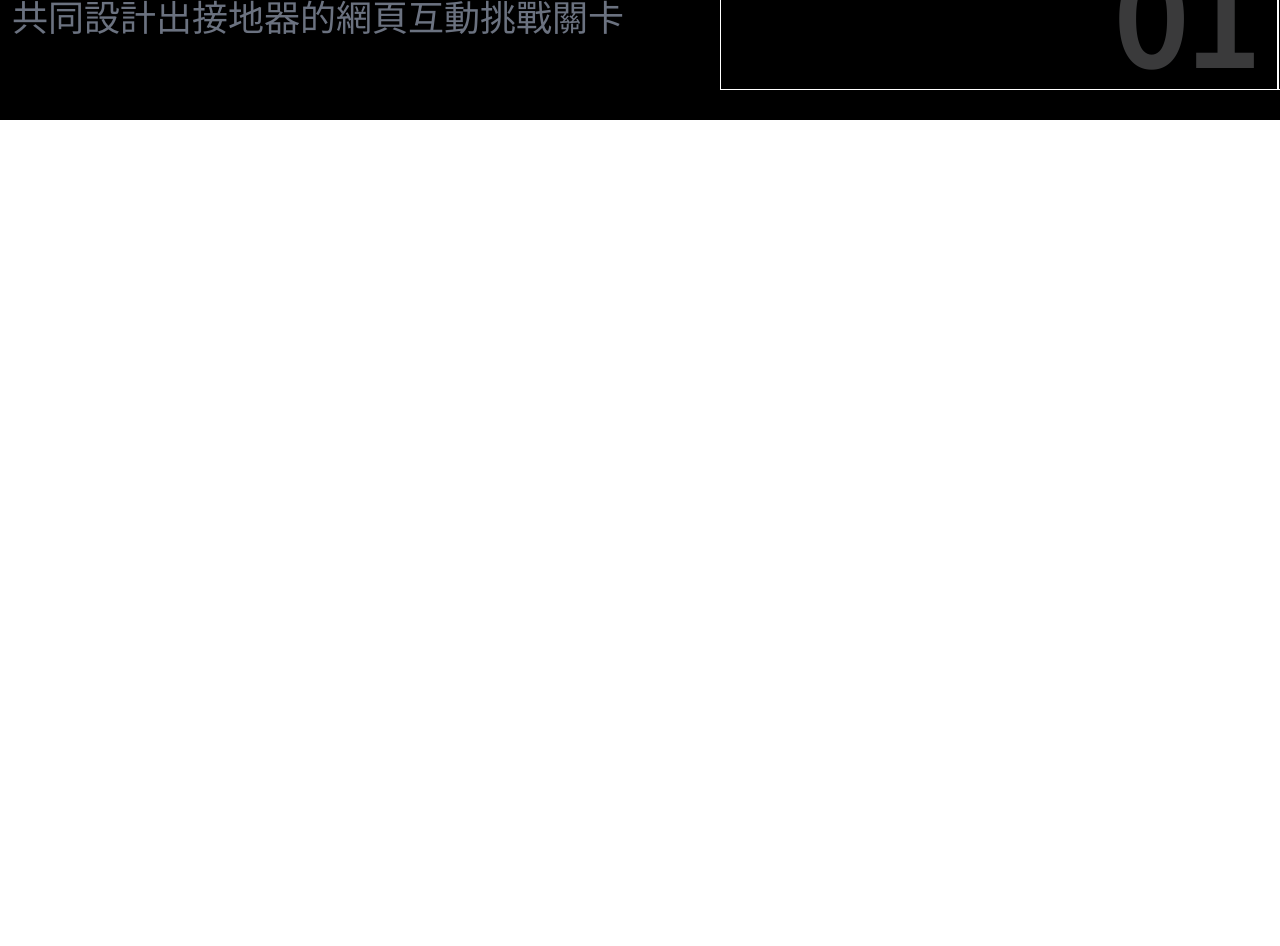
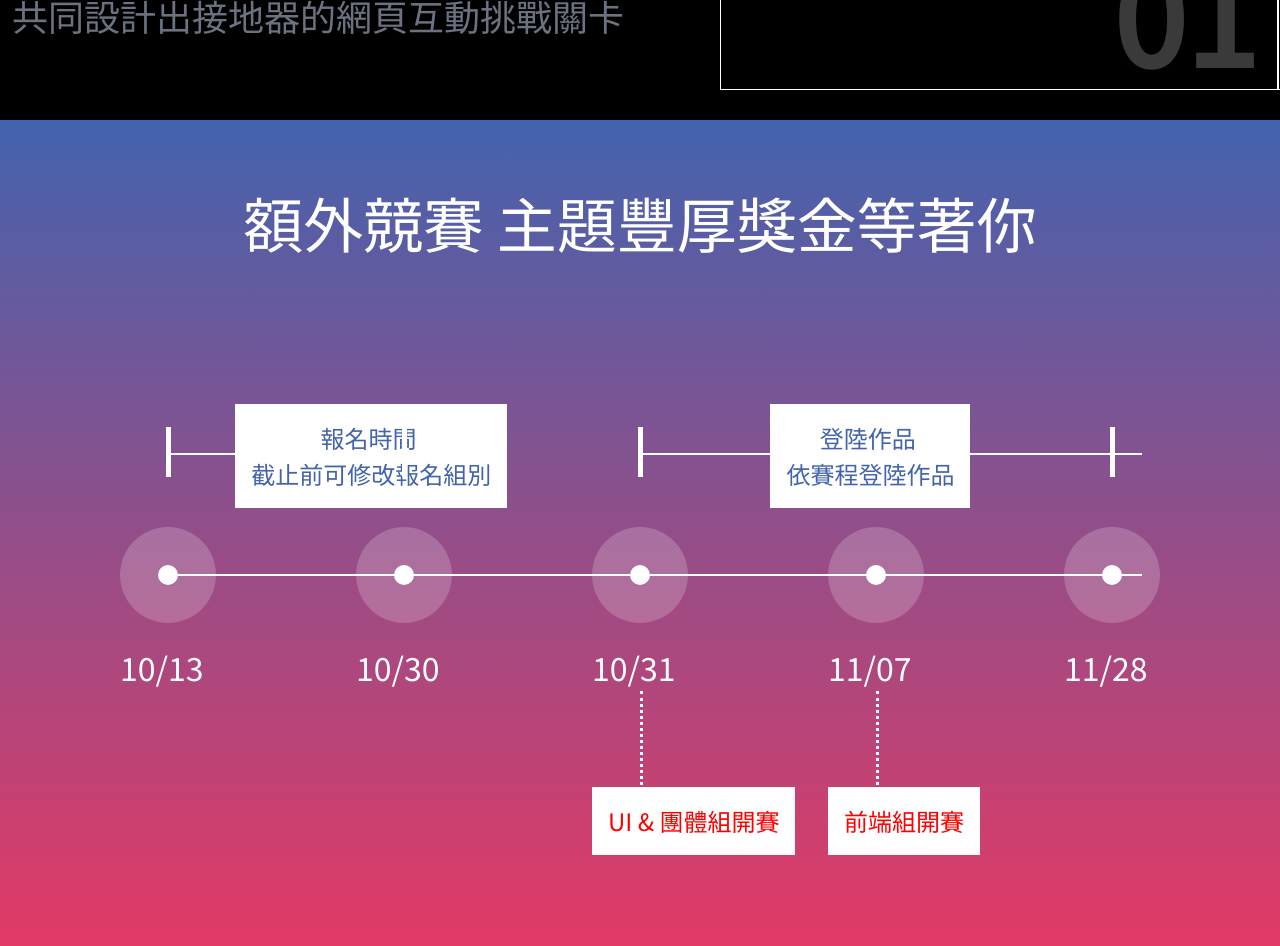
Before and after one commit to eepson123tw/f2eproject, a React (Vite) app: page /#/ in a window 1280 px wide. Shown: the part 2460-3406 px from the top of the page. Before the commit the page ends 2580 px from the top, so only its background shows below. Built offline with nearby package versions, Linux system fonts and the light colour scheme.

Commit message:
feat:Add the timeline

```diff
--- a/src/components/DesignFlow.jsx
+++ b/src/components/DesignFlow.jsx
@@ -42,6 +42,7 @@ export default function DesignFlow() {
       </div>
       <div className="target h-[500px] ">
         <section className="content" id="content">
+          <h2 className="seo_hidden">三大主題來襲</h2>
           {list.map((d, i) => (
             <div className="blockBox ">
               <div className="item relative  flex h-[100%] flex-1 flex-col ">
--- /dev/null
+++ b/src/components/TimeLine.jsx
@@ -0,0 +1,47 @@
+import React from 'react';
+
+export default function TimeLine() {
+  return (
+    <section
+      className="h-[850px] bg-gradient-to-b
+      from-[#4363AE] to-[#E73863]
+  py-[72px]
+  px-[120px]"
+    >
+      <h2 className="mb-[275px] text-center text-6xl text-white">額外競賽 主題豐厚獎金等著你</h2>
+
+      <ul className="timeline flex items-center justify-between">
+        <li className="relative text-[32px] text-white">
+          <div className="mb-5 flex h-[96px]  w-[96px] items-center justify-center rounded-full bg-zinc-50/20">
+            <div className="relative z-10 h-5 w-5 rounded-full bg-white"></div>
+          </div>
+          <p>10/13</p>
+        </li>
+        <li className="relative text-[32px] text-white">
+          <div className="mb-5 flex h-[96px]  w-[96px] items-center justify-center rounded-full bg-zinc-50/20">
+            <div className="relative z-10 h-5 w-5 rounded-full bg-white"></div>
+          </div>
+          <p>10/30</p>
+        </li>
+        <li className="relative text-[32px] text-white">
+          <div className="mb-5 flex h-[96px]  w-[96px] items-center justify-center rounded-full bg-zinc-50/20">
+            <div className="relative z-10 h-5 w-5 rounded-full bg-white"></div>
+          </div>
+          <p className="info info-one">10/31</p>
+        </li>
+        <li className="relative text-[32px] text-white">
+          <div className="mb-5 flex h-[96px]  w-[96px] items-center justify-center rounded-full bg-zinc-50/20">
+            <div className="relative z-10 h-5 w-5 rounded-full bg-white"></div>
+          </div>
+          <p className="info info-two">11/07</p>
+        </li>
+        <li className="relative text-[32px] text-white">
+          <div className="mb-5 flex h-[96px]  w-[96px] items-center justify-center rounded-full bg-zinc-50/20">
+            <div className="relative z-10 h-5 w-5 rounded-full bg-white"></div>
+          </div>
+          <p>11/28</p>
+        </li>
+      </ul>
+    </section>
+  );
+}
--- a/src/index.css
+++ b/src/index.css
@@ -121,3 +121,122 @@ html,body{
 .blockBox.active{
   color: red;
 }
+
+
+
+.timeline li {
+  position: relative;
+  cursor: pointer;
+}
+
+.timeline li:not(:last-of-type)::before{
+  display: block;
+  content: '';
+  width: calc((100vw / 5) + 10px);
+  height: 2px;
+  position: absolute;
+  top: -45%;
+  left: 50%;
+}
+.timeline li:nth-child(1)::after{
+  display: block;
+  content: '報名時間 \A 截止前可修改報名組別';
+  white-space: pre;
+  word-wrap: break-word;
+  color: #4363AE;
+  background: #fff;
+  padding: 16px;
+  text-align: center;
+  position: absolute;
+  top: -75%;
+  left: 120%;
+  font-size: 24px;
+}
+
+.timeline li:nth-child(4)::after{
+  display: block;
+  content: '登陸作品 \A 依賽程登陸作品';
+  white-space: pre;
+  word-wrap: break-word;
+  color: #4363AE;
+  background: #fff;
+  padding: 16px;
+  text-align: center;
+  position: absolute;
+  top: -75%;
+  left: -60%;
+  font-size: 24px;
+}
+
+.timeline p{
+  position: relative;
+}
+.timeline p.info::after{
+  position: absolute;
+  display: block;
+  content: '';
+  width: 1px;
+  height: 100px;
+  left: 50%;
+}
+
+.timeline p.info:before{
+  position: absolute;
+  display: inline-block;
+  content: '';
+  background: white;
+  color: red;
+  padding: 16px;
+  font-size: 24px;
+  white-space: pre;
+  word-wrap: break-word;
+  top: 300%;
+  z-index: 5;
+}
+.timeline p.info.info-one:before{
+  content: 'UI & 團體組開賽';
+}
+.timeline p.info.info-two:before{
+  content: '前端組開賽';
+}
+
+
+.timeline p.info::after{
+  border-right: 3px dotted white;
+}
+
+.timeline li:hover p {
+  color: rgb(255, 25, 25);
+  transition: all .3s;
+  transform: scale(1.5);
+}
+
+
+.timeline li:not(:nth-child(3n+2))::before{
+  background-color: #fff;
+}
+
+.timeline li div{
+  position: relative;
+}
+.timeline li:not(:last-of-type) div::after{
+  display: block;
+  content: '';
+  width: calc((100vw / 5) + 10px);
+  height: 2px;
+  background-color: #fff;
+  position: absolute;
+  top: 50%;
+  left: 50%;
+  transform: translateY(-50%);
+}
+.timeline li>div::before{
+  display: block;
+  content: '';
+  width: 5px;
+  height: 50px;
+  background-color: #fff;
+  position: absolute;
+  top: -100px;
+
+}
--- a/src/routes/FirstPage.jsx
+++ b/src/routes/FirstPage.jsx
@@ -4,7 +4,7 @@ import SignUp from '../components/SignUp';
 import QsSection from '../components/QsSection';
 import Cooperation from '../components/Cooperation';
 import DesignFlow from '../components/DesignFlow';
-
+import TimeLine from '../components/TimeLine';
 export default function FirstPage() {
   return (
     <div className="relative overflow-hidden">
@@ -33,6 +33,7 @@ export default function FirstPage() {
       <QsSection></QsSection>
       <Cooperation></Cooperation>
       <DesignFlow></DesignFlow>
+      <TimeLine></TimeLine>
     </div>
   );
 }
```
